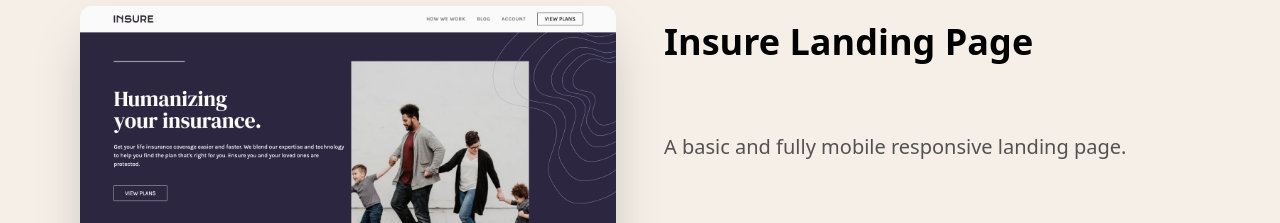
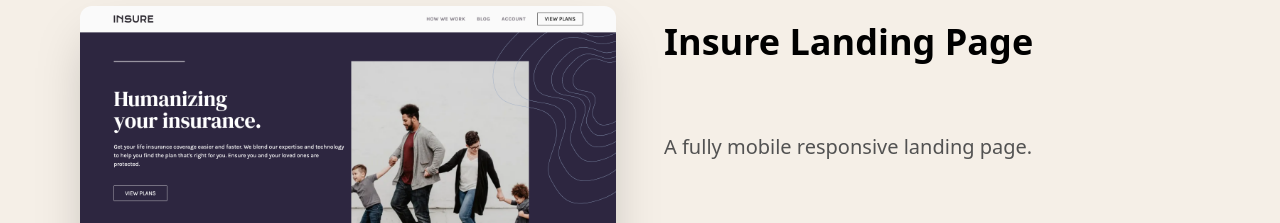
Before and after one commit to xsova113/gc-portfolio, a Next.js app: page / in a window 1280 px wide. Shown: the part 4720-4943 px from the top of the page. Built offline with nearby package versions, Linux system fonts and the light colour scheme.

Commit message:
update project description

```diff
--- a/libs/constants.ts
+++ b/libs/constants.ts
@@ -132,7 +132,7 @@ export const projects = [
   {
     name: "Insure Landing Page",
     description:
-      "A basic and fully mobile responsive landing page.",
+      "A fully mobile responsive landing page.",
     image: "/insure-landingpage.png",
     github: "https://github.com/xsova113/insure-landing-page",
     tags: [
```
